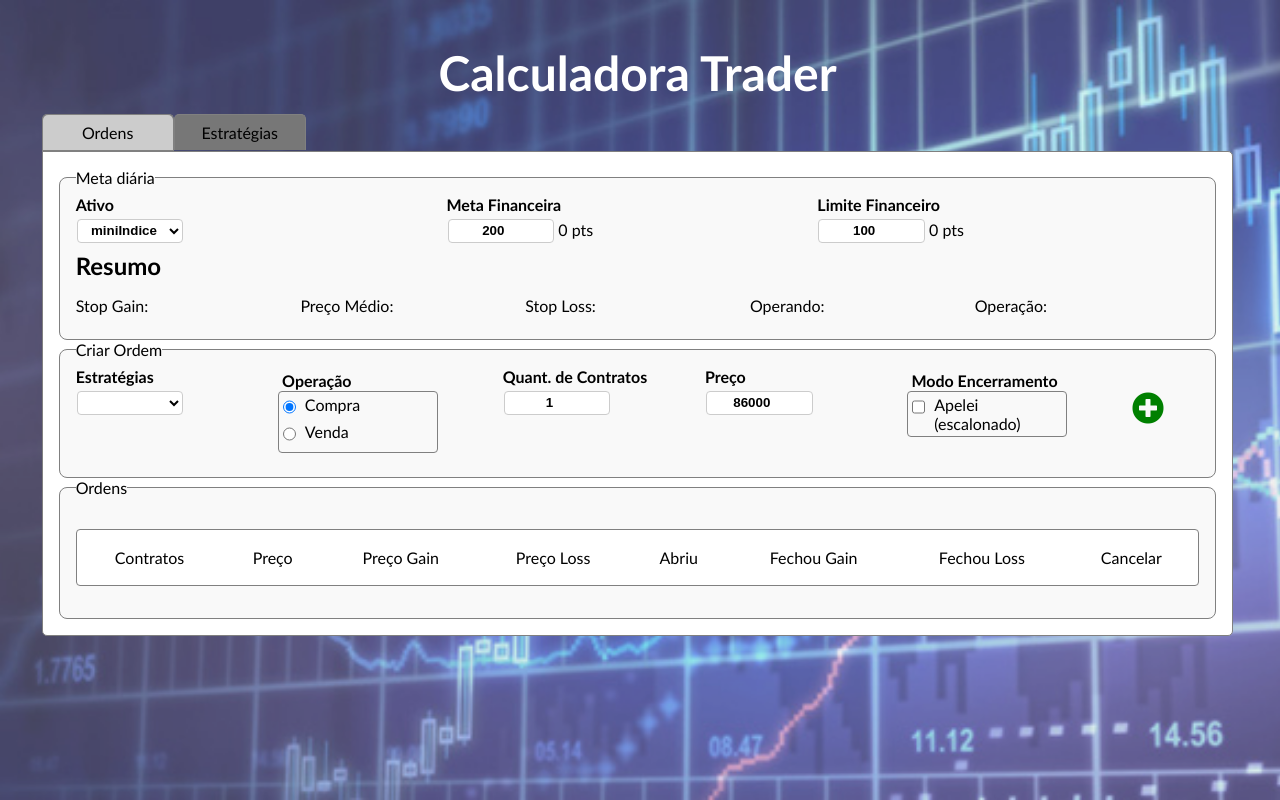
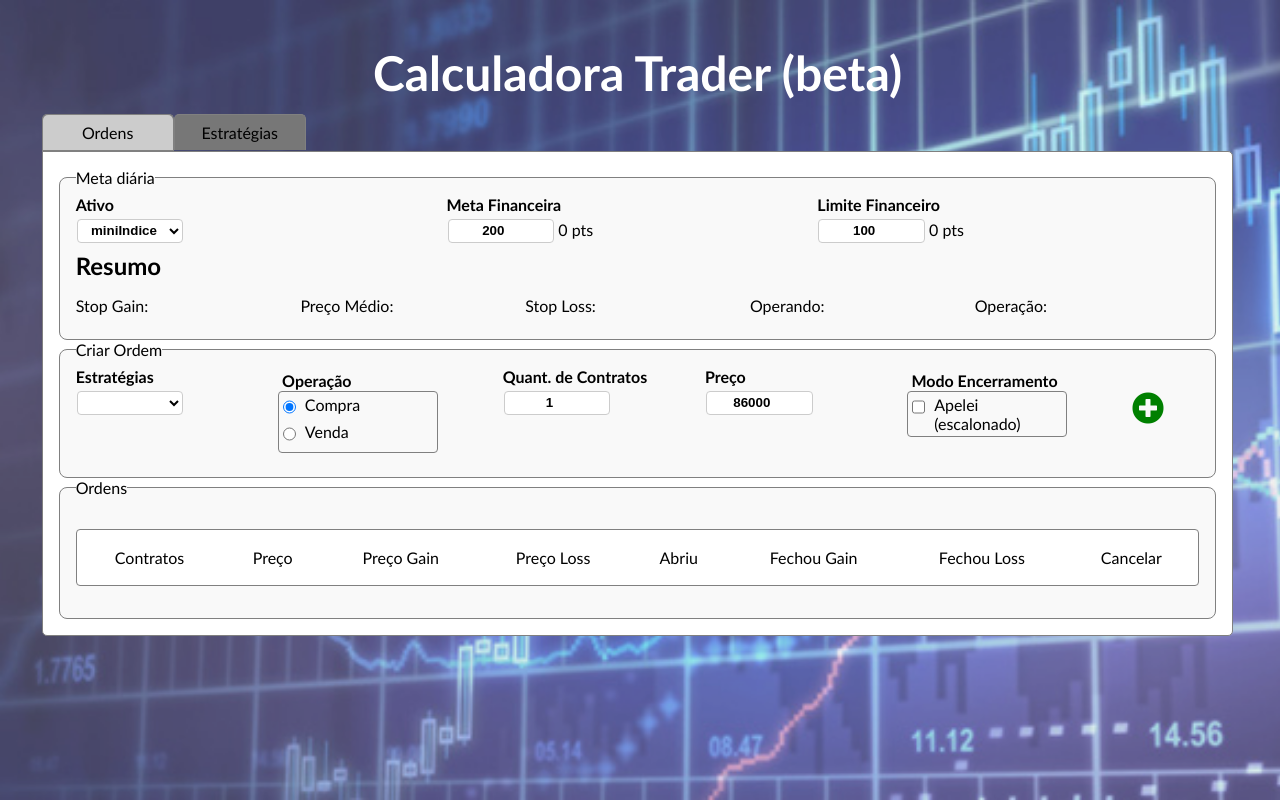
Before and after one commit to carlosmachel/calculadora-trader, a website: page index.html in a window 1280 px wide. Drawn offline with Linux system fonts and the light colour scheme.

Commit message:
colocando aviso de beta no projeto

```diff
--- a/index.html
+++ b/index.html
@@ -16,7 +16,7 @@
     <div class="page">
       <header class="header">
         <h1 class="logo">
-          Calculadora Trader
+          Calculadora Trader (beta)
         </h1>
       </header>
       <nav class="nav_tabs">
```
